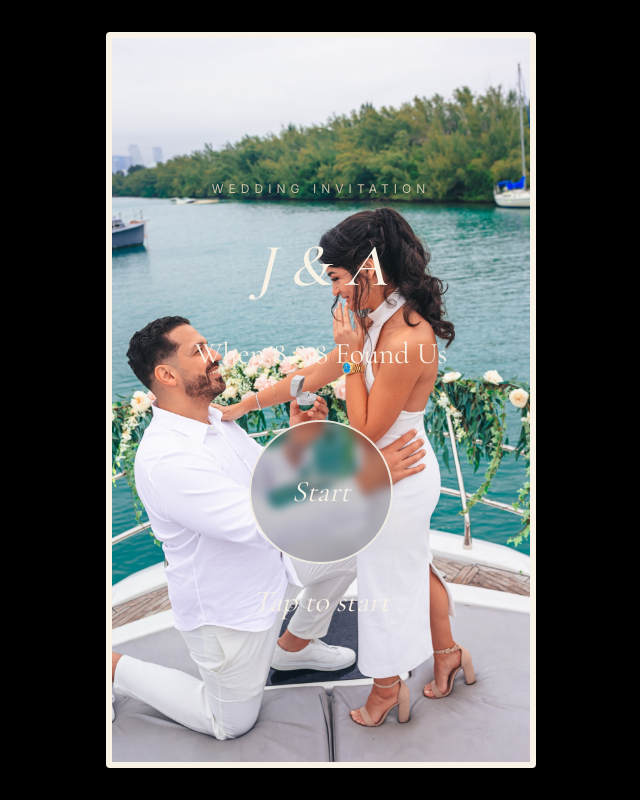
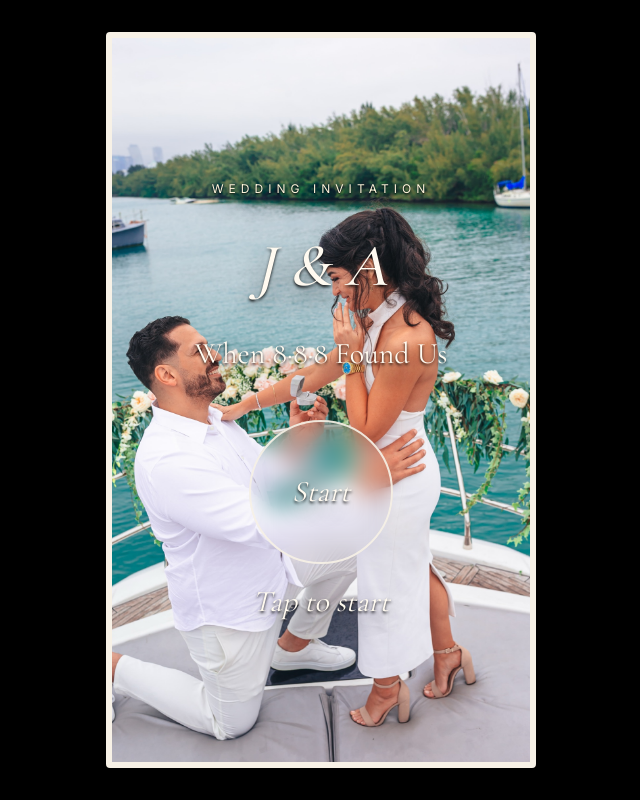
Before and after one commit to jnrahme/wedding, a Next.js app: page / in a window 1280 px wide. Shown: the whole page, without its empty margins (319-959 px from the left). Built offline with nearby package versions, Linux system fonts and the light colour scheme.

Commit message:
Improve invitation text contrast

```diff
--- a/app/globals.css
+++ b/app/globals.css
@@ -50,6 +50,20 @@ textarea {
   -webkit-background-clip: text;
   background-clip: text;
   color: transparent;
+}
+
+.invitation-copy {
+  color: #fffaf0;
+  text-shadow:
+    0 2px 3px rgba(0, 0, 0, 0.85),
+    0 12px 28px rgba(0, 0, 0, 0.65);
+}
+
+.invitation-copy-soft {
+  color: #fff5dc;
+  text-shadow:
+    0 1px 2px rgba(0, 0, 0, 0.9),
+    0 8px 20px rgba(0, 0, 0, 0.7);
 }
 
 .glass-panel {
--- a/components/InvitationBox.tsx
+++ b/components/InvitationBox.tsx
@@ -37,17 +37,15 @@ export function InvitationBox({ openExternalRsvp }: InvitationBoxProps) {
       {
         id: 'names',
         image: wedding.images.story[0],
-        eyebrow: 'Are getting married',
+        eyebrow: '',
         content: (
           <div className="text-center">
-            <h1 className="font-display text-[4.25rem] font-medium italic leading-[0.9] text-ivory">
+            <h1 className="invitation-copy font-display text-[4.25rem] font-medium italic leading-[0.9]">
               Joey
-              <span className="block text-[0.72em] italic text-ivory">&</span>
+              <span className="block text-[0.72em] italic">&</span>
               Ana
             </h1>
-            <p className="mt-8 font-display text-2xl leading-8 text-ivory">
-              Together with our families, we invite you to celebrate the beginning of our forever.
-            </p>
+            <p className="invitation-copy mt-8 font-display text-2xl">Are getting married</p>
           </div>
         ),
       },
@@ -58,8 +56,8 @@ export function InvitationBox({ openExternalRsvp }: InvitationBoxProps) {
         content: (
           <div className="text-center">
             <CalendarDays className="mx-auto mb-5 text-gold" size={34} aria-hidden="true" />
-            <h2 className="font-display text-6xl leading-none text-ivory">{wedding.date.display}</h2>
-            <p className="mt-7 font-display text-3xl italic leading-10 text-ivory">
+            <h2 className="invitation-copy font-display text-6xl leading-none">{wedding.date.display}</h2>
+            <p className="invitation-copy mt-7 font-display text-3xl italic leading-10">
               When 8·8·8 found us, two paths became one.
             </p>
             <p className="mt-5 text-sm uppercase tracking-[0.24em] text-champagne/85">Infinite Love</p>
@@ -209,13 +207,16 @@ export function InvitationBox({ openExternalRsvp }: InvitationBoxProps) {
                 priority={index < 2}
                 className="object-cover opacity-72"
               />
-              <div className="absolute inset-0 bg-black/42" />
-              <div className="absolute inset-0 bg-gradient-to-b from-black/18 via-black/32 to-black/70" />
+              <div className="absolute inset-0 bg-black/62" />
+              <div className="absolute inset-0 bg-gradient-to-b from-black/34 via-black/50 to-black/82" />
+              <div className="absolute inset-x-8 top-[28%] h-[42%] rounded-full bg-black/38 blur-3xl" />
               <div className="relative z-10 flex h-full flex-col px-7 pb-20 pt-16">
-                <p className="text-center font-display text-2xl text-ivory">{slide.eyebrow}</p>
+                {slide.eyebrow ? (
+                  <p className="invitation-copy-soft text-center font-display text-2xl">{slide.eyebrow}</p>
+                ) : null}
                 <div className="flex flex-1 items-center justify-center overflow-y-auto py-8">{slide.content}</div>
                 {index < slides.length - 1 ? (
-                  <div className="absolute bottom-7 left-1/2 flex -translate-x-1/2 flex-col items-center text-ivory/92">
+                  <div className="invitation-copy absolute bottom-7 left-1/2 flex -translate-x-1/2 flex-col items-center">
                     <span className="font-display text-2xl italic">Swipe Left</span>
                     <ArrowLeft className="mt-2" size={34} aria-hidden="true" />
                   </div>
--- a/components/MusicPlayer.tsx
+++ b/components/MusicPlayer.tsx
@@ -113,7 +113,7 @@ export function MusicPlayer({ enabled, compact = false }: MusicPlayerProps) {
           onClick={() => setIsMuted((value) => !value)}
           disabled={!wedding.musicFileUrl || hasAudioError}
           className={`size-9 items-center justify-center rounded-full text-champagne transition hover:bg-ivory/10 focus:outline-none focus:ring-4 focus:ring-gold/20 disabled:cursor-not-allowed disabled:opacity-50 ${
-            compact ? 'hidden sm:flex' : 'flex'
+            compact ? 'hidden' : 'flex'
           }`}
           aria-label={isMuted ? 'Unmute music' : 'Mute music'}
           title={isMuted ? 'Unmute music' : 'Mute music'}
@@ -133,7 +133,7 @@ export function MusicPlayer({ enabled, compact = false }: MusicPlayerProps) {
           value={volume}
           onChange={(event) => setVolume(Number(event.target.value))}
           disabled={!wedding.musicFileUrl || hasAudioError}
-          className={`h-1 accent-gold disabled:opacity-50 ${compact ? 'hidden w-16 sm:block' : 'w-20'}`}
+          className={`h-1 accent-gold disabled:opacity-50 ${compact ? 'hidden w-16' : 'w-20'}`}
         />
       </div>
     </div>
--- a/components/OpeningScreen.tsx
+++ b/components/OpeningScreen.tsx
@@ -27,28 +27,29 @@ export function OpeningScreen({ onOpen }: OpeningScreenProps) {
           sizes="(max-width: 640px) 100vw, 430px"
           className="object-cover opacity-72"
         />
-        <div className="absolute inset-0 bg-black/46" />
-        <div className="absolute inset-0 bg-gradient-to-b from-black/12 via-black/38 to-black/72" />
+        <div className="absolute inset-0 bg-black/54" />
+        <div className="absolute inset-0 bg-gradient-to-b from-black/24 via-black/48 to-black/78" />
+        <div className="absolute inset-x-10 top-1/4 h-1/2 rounded-full bg-black/34 blur-3xl" />
         <motion.div
           className="relative z-10 mx-auto flex h-full max-w-sm flex-col items-center justify-center px-6"
           initial={prefersReducedMotion ? false : { opacity: 0, y: 18 }}
           animate={{ opacity: 1, y: 0 }}
           transition={{ duration: 1.1, ease: [0.22, 1, 0.36, 1] }}
         >
-          <p className="mb-8 text-xs uppercase tracking-[0.42em] text-champagne/85">Wedding Invitation</p>
-          <h1 className="font-display text-6xl font-medium italic leading-tight text-ivory">
+          <p className="invitation-copy-soft mb-8 text-xs uppercase tracking-[0.42em]">Wedding Invitation</p>
+          <h1 className="invitation-copy font-display text-6xl font-medium italic leading-tight">
             {wedding.couple.monogram}
           </h1>
-          <p className="mt-8 font-display text-3xl text-ivory">{wedding.tagline}</p>
+          <p className="invitation-copy mt-8 font-display text-3xl">{wedding.tagline}</p>
           <button
             type="button"
             onClick={onOpen}
-            className="mt-12 flex size-36 items-center justify-center rounded-full border-2 border-ivory/90 bg-black/20 px-7 py-4 font-display text-3xl italic text-ivory backdrop-blur-sm transition hover:bg-ivory/10 focus:outline-none focus:ring-4 focus:ring-ivory/30"
+            className="invitation-copy mt-12 flex size-36 items-center justify-center rounded-full border-2 border-ivory/90 bg-black/42 px-7 py-4 font-display text-3xl italic backdrop-blur-md transition hover:bg-black/56 focus:outline-none focus:ring-4 focus:ring-ivory/30"
           >
             Start
             <span className="sr-only"> Open Invitation</span>
           </button>
-          <p className="mt-5 font-display text-3xl italic text-ivory">Tap to start</p>
+          <p className="invitation-copy mt-5 font-display text-3xl italic">Tap to start</p>
         </motion.div>
       </div>
     </motion.section>
```
Also changed, not shown: 1 other file (tests, documents, lock files or other folders).
